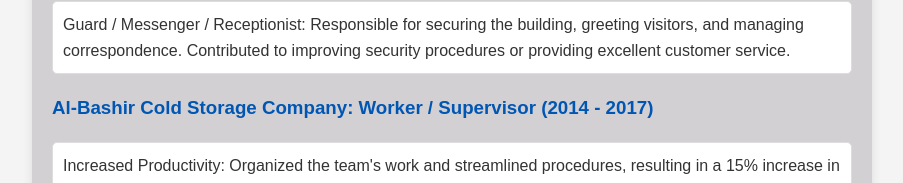
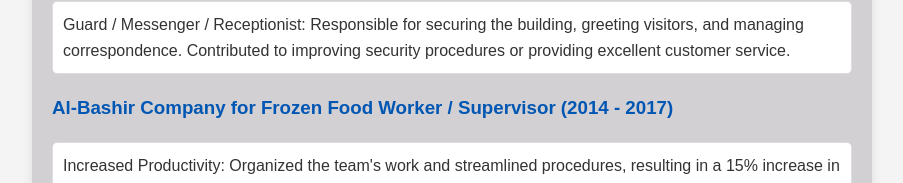
Before and after one commit to mandal89/Sami-CV, a plain HTML site: page index.html in a window 1280 px wide. Shown: the part 729-912 px from the top of the page, without its empty margins (188-1091 px from the left). Drawn offline with Linux system fonts and the light colour scheme.

Commit message:
Update index.html

```diff
--- a/index.html
+++ b/index.html
@@ -55,7 +55,7 @@
       <li id="job1-item1">Guard / Messenger / Receptionist: Responsible for securing the building, greeting visitors, and managing correspondence. Contributed to improving security procedures or providing excellent customer service.</li>
     </ul>
 
-    <h3 id="job2-title">Al-Bashir Cold Storage Company: Worker / Supervisor (2014 - 2017)</h3>
+    <h3 id="job2-title">Al-Bashir Company for Frozen Food Worker / Supervisor (2014 - 2017)</h3>
     <ul id="job2-list">
       <li id="job2-item1">Increased Productivity: Organized the team's work and streamlined procedures, resulting in a 15% increase in productivity during the last quarter of 2016.</li>
       <li id="job2-item2">Quality Control: Developed a new system for auditing incoming goods, reducing the percentage of damaged products by 10% during the last quarter of 2016.</li>
```
